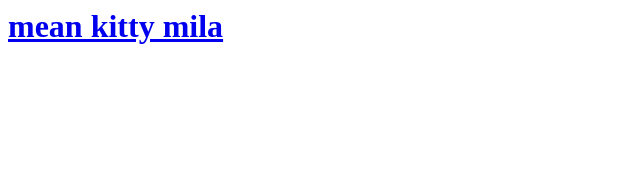
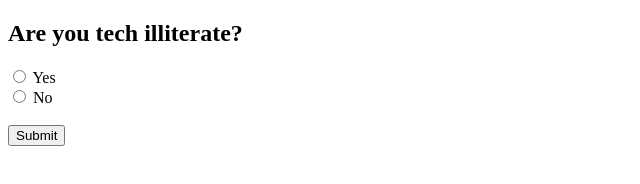
Before and after one commit to AUzunP/auzunp.github.io, a plain HTML site: page index.html in a window 1280 px wide. Shown: the whole page, without its empty margins (0-640 px from the left). Drawn offline with Linux system fonts and the light colour scheme.

Commit message:
Update index.html

```diff
--- a/index.html
+++ b/index.html
@@ -1,5 +1,54 @@
-<h1>
-  <a href="meme.jpg" target="_blank">
-    mean kitty mila
-  </a>
-</h1>
+<!DOCTYPE html>
+<html lang="en">
+<head>
+  <meta charset="UTF-8">
+  <title>Tech Illiterate Check</title>
+  <style>
+    #imageLink {
+      display: none;
+      margin-top: 10px;
+    }
+  </style>
+</head>
+<body>
+
+  <h2>Are you tech illiterate?</h2>
+  <form id="questionForm">
+    <label>
+      <input type="radio" name="answer" value="yes"> Yes
+    </label><br>
+    <label>
+      <input type="radio" name="answer" value="no"> No
+    </label><br><br>
+
+    <button type="button" onclick="checkAnswer()">Submit</button>
+  </form>
+
+  <div id="imageLink">
+    <a href="meme.jpg" target="_blank">Click here to view your reward</a>
+  </div>
+
+  <script>
+    function checkAnswer() {
+      const radios = document.getElementsByName('answer');
+      let selectedValue = null;
+
+      for (const radio of radios) {
+        if (radio.checked) {
+          selectedValue = radio.value;
+          break;
+        }
+      }
+
+      const linkDiv = document.getElementById('imageLink');
+
+      if (selectedValue === 'yes') {
+        linkDiv.style.display = 'block';
+      } else {
+        linkDiv.style.display = 'none';
+      }
+    }
+  </script>
+
+</body>
+</html>
```
